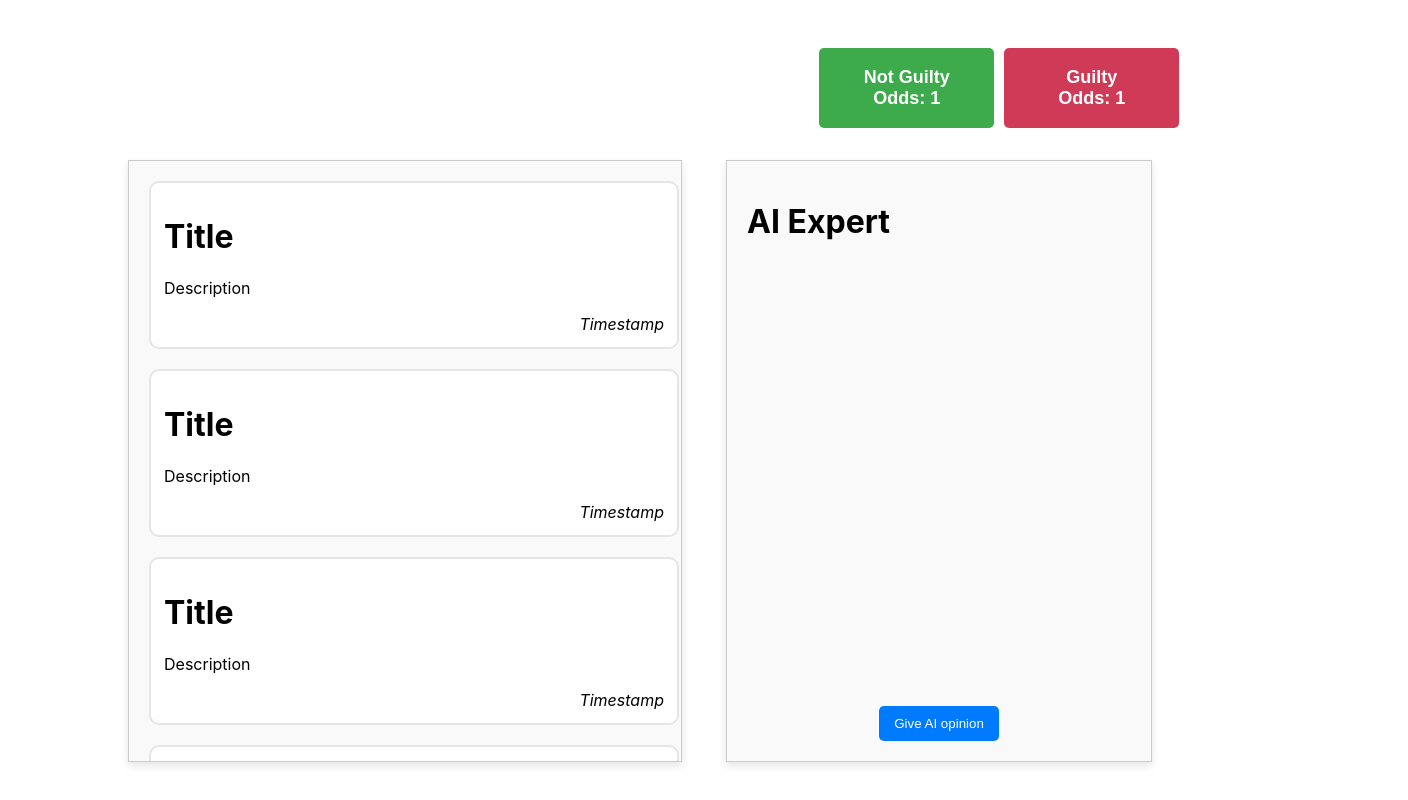
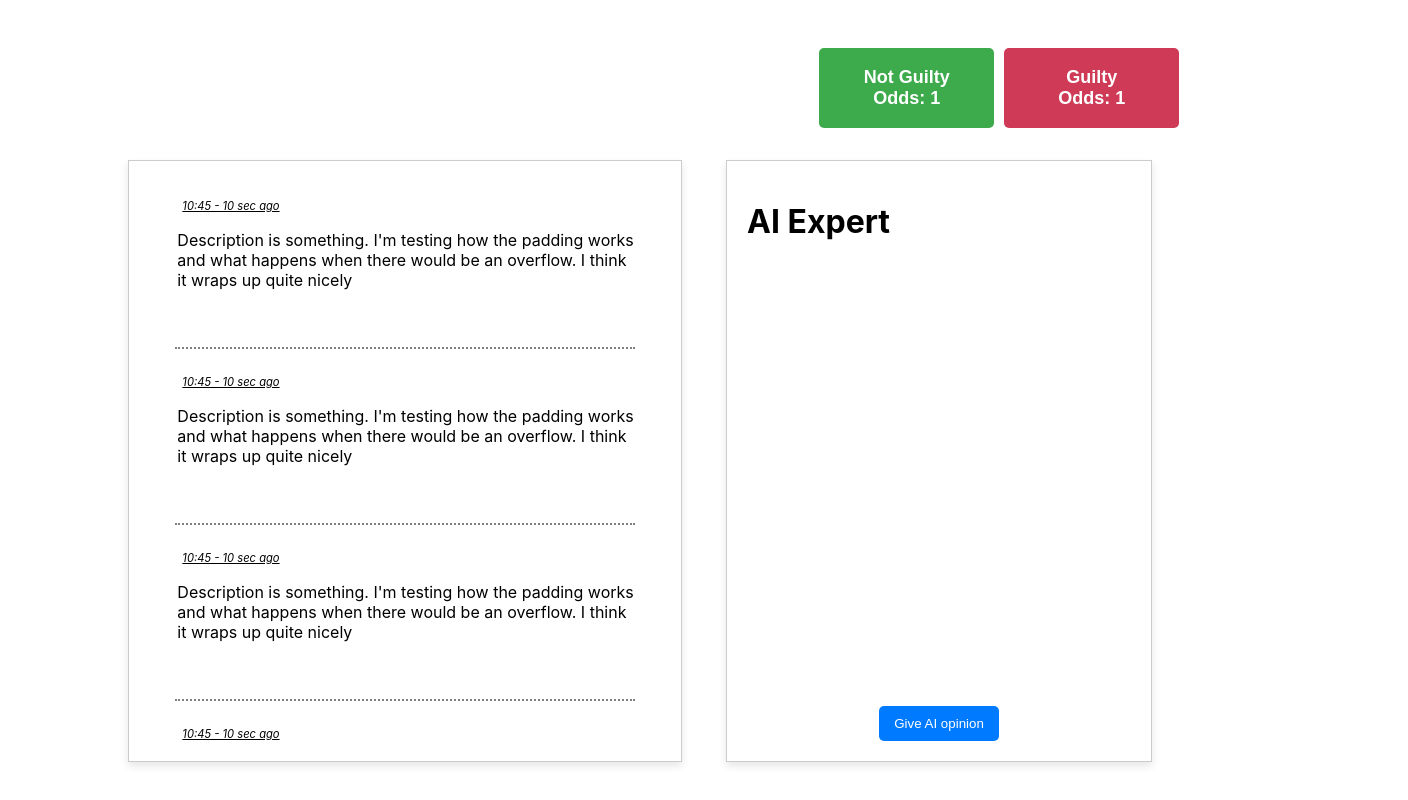
Before and after one commit to hacktrinity-unreal/live-summariser, a React (Create React App) app in the folder live-sum-app/: page /live-case in a window 1280 px wide. Shown: the whole page, 1408 px wide, since content can reach past the window. Built offline with nearby package versions, Linux system fonts and the light colour scheme; no server answers.

Commit message:
changed the style of the live commentary

```diff
--- a/live-sum-app/src/index.css
+++ b/live-sum-app/src/index.css
@@ -15,7 +15,7 @@ code {
 .container {
   top: 20%; /* Center vertically */
   height: 70%; /* Set height to 70% */
-  background-color: #f9f9f9; /* Light background for better visibility */
+  /* background-color: #f9f9f9; Light background for better visibility */
   border: 1px solid #ccc; /* Optional: Add border */
   box-shadow: 0 4px 8px rgba(0, 0, 0, 0.1); /* Add shadow for depth */
   padding: 20px; /* Padding inside the container */
@@ -45,6 +45,56 @@ code {
   left: 10%; /* Align to the left with some space */
 }
 
+hr {
+  border: none;
+  border-top: 2px dotted gray;
+  color: #fff;
+  background-color: #fff;
+  height: 1px;
+  width: 90%;
+}
+
+/* Description styling */
+.desc {
+  font-size: 0.9rem; /* Smaller font size for the description */
+  color: #666; /* Medium gray for the description text */
+  margin: 10px 0; /* Space above and below the description */
+  max-height: 60px; /* Limit height to keep the layout clean */
+  overflow: hidden; /* Hide overflow text */
+  text-overflow: ellipsis; /* Add ellipsis for overflowed text */
+  display: -webkit-box; /* For webkit browsers */
+  -webkit-line-clamp: 3; /* Limit to 3 lines */
+  -webkit-box-orient: vertical; /* Vertical orientation for the box */
+}
+.key-moment {
+  width: 90%;
+  /* border: 3px black; */
+  background-color: white;
+  /* border: 2px solid rgba(0, 0, 0, 0.1); */
+  border-radius: 10px;
+  margin-left:3%;
+  padding: 13px;
+}
+
+.key-moment-timestamp {
+  font-size: 0.7rem;
+  text-decoration: underline;
+  font-style: italic;
+  text-align: left;
+  padding: 5px;
+  /* border: 1px solid #ccc; Light gray border */
+  border-radius: 15;
+}
+
+.case-title-container {
+  position: fixed;
+  top: 5%;
+  left: 10%;
+}
+
+.case-title-subtitle {
+  font-style: italic;
+}
 
 .case-title-container {
   display: flex;
@@ -208,39 +258,3 @@ code {
   font-weight: bold; /* Make status bold */
   color: #333; /* Dark text for status */
 }
-
-/* Description styling */
-.desc {
-  font-size: 0.9rem; /* Smaller font size for the description */
-  color: #666; /* Medium gray for the description text */
-  margin: 10px 0; /* Space above and below the description */
-  max-height: 60px; /* Limit height to keep the layout clean */
-  overflow: hidden; /* Hide overflow text */
-  text-overflow: ellipsis; /* Add ellipsis for overflowed text */
-  display: -webkit-box; /* For webkit browsers */
-  -webkit-line-clamp: 3; /* Limit to 3 lines */
-  -webkit-box-orient: vertical; /* Vertical orientation for the box */
-}
-.key-moment {
-  width: 500px;
-  border: 3px black;
-  background-color: white;
-  border: 2px solid rgba(0, 0, 0, 0.1);
-  border-radius: 10px;
-  padding: 13px;
-}
-
-.key-moment-timestamp {
-  text-align: right;
-  display: block;
-}
-
-.case-title-container {
-  position: fixed;
-  top: 5%;
-  left: 10%;
-}
-
-.case-title-subtitle {
-  font-style: italic;
-}
--- a/live-sum-app/src/live-case.js
+++ b/live-sum-app/src/live-case.js
@@ -64,15 +64,17 @@ function CaseTitles({title, description, guiltyOdds=1, notGuiltyOdds=1}) {
     );
 }
 
-function KeyMoment(title, text, timestamp) {
+function KeyMoment( title, text, timestamp) {
   return (
     <>
       <div className="key-moment">
-        <h1 className="key-moment-title">{title}</h1>
+      <i className="key-moment-timestamp">{timestamp}</i>
         <p className="key-moment-text">{text}</p>
-        <i className="key-moment-timestamp">{timestamp}</i>
+
       </div>
+
       <br></br>
+      <hr></hr>
     </>
   );
 }
@@ -81,7 +83,7 @@ function KeyMomentContainer() {
     let keyMoments = [];
 
     for (let i = 0; i < 10; i++) {
-        keyMoments.push(new KeyMoment("Title", "Description", "Timestamp"))
+        keyMoments.push(new KeyMoment("Title", "Description is something. I'm testing how the padding works and what happens when there would be an overflow. I think it wraps up quite nicely ", "10:45 - 10 sec ago"))
     }
 
     return (
```
